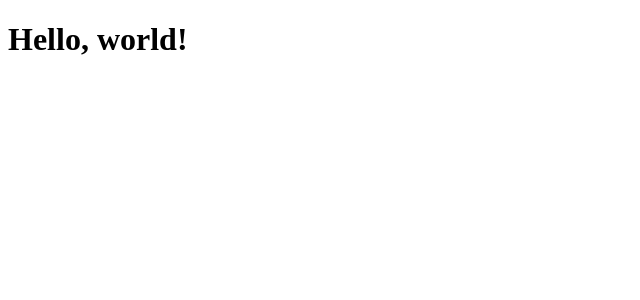
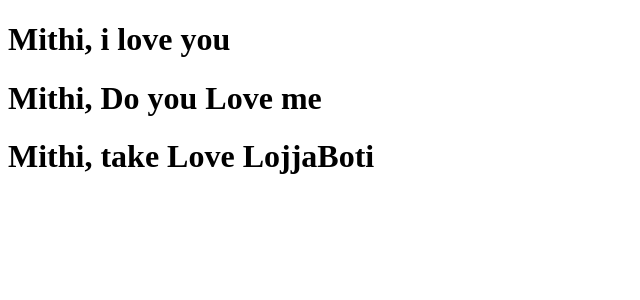
Before and after one commit to shahajalalweb/JS-React-learn, a React (Create React App) app: page / in a window 1280 px wide. Shown: the top 300 px of the page, without its empty margins (0-640 px from the left). Built offline with nearby package versions, Linux system fonts and the light colour scheme.

Commit message:
normal change

```diff
--- a/src/index.js
+++ b/src/index.js
@@ -1,7 +1,21 @@
 import React from 'react';
 import ReactDOM from 'react-dom';
 
+function Welcome(props) {
+  return <h1>Mithi, {props.name}</h1>;
+}
+
+function App() {
+  return (
+    <div>
+      <Welcome name="i love you" />
+      <Welcome name="Do you Love me " />
+      <Welcome name="take Love LojjaBoti" />
+    </div>
+  );
+}
+
 ReactDOM.render(
-  <h1>Hello, world!</h1>,
+  <App />,
   document.getElementById('root')
 );
```
